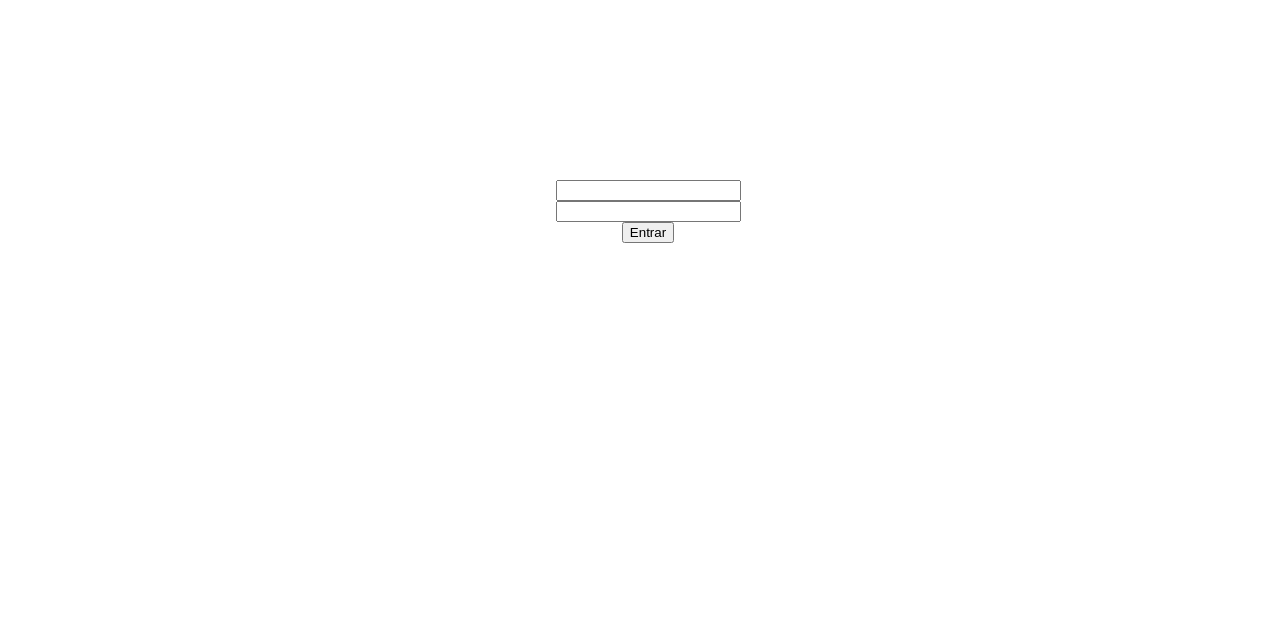
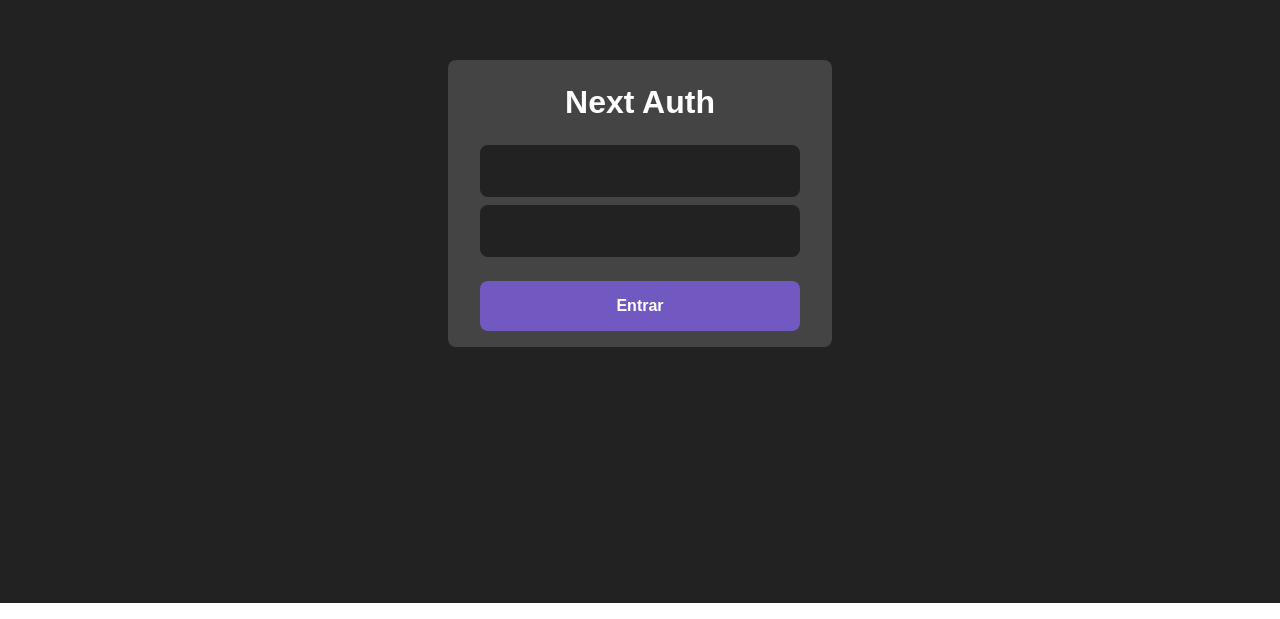
Before and after one commit to lucasiori/ignite_next-auth, a Next.js app: page / in a window 1280 px wide. Shown: the part 197-816 px from the top of the page. Built offline with nearby package versions, Linux system fonts and the light colour scheme.

Commit message:
feat: customize layout

```diff
--- a/pages/index.tsx
+++ b/pages/index.tsx
@@ -21,7 +21,10 @@ export default function Home() {
   }
 
   return (
-    <form className={styles.container} onSubmit={handleSubmit}>
+    <main className={styles.container}>
+      <form onSubmit={handleSubmit}>
+        <h1>Next Auth</h1>
+
         <input
           type="email"
           value={email}
@@ -36,6 +39,7 @@ export default function Home() {
 
         <button type="submit">Entrar</button>
       </form>
+    </main>
   )
 }
 
--- a/styles/Home.module.css
+++ b/styles/Home.module.css
@@ -2,7 +2,54 @@
   width: 100vw;
   height: 100vh;
   display: flex;
-  flex-direction: column;
   align-items: center;
   justify-content: center;
+  background-color: #222;
+  margin: -8px;
 }
+
+.container form {
+  min-width: 320px;
+  display: flex;
+  flex-direction: column;
+  align-items: stretch;
+  justify-content: center;
+  background-color: #444;
+  border-radius: 8px;
+  padding: 1rem 2rem;
+}
+
+.container h1 {
+  font-family: Arial, Helvetica, sans-serif;
+  color: #fff;
+  font-size: 2rem;
+  text-align: center;
+  margin: 0.5rem 0rem 1.5rem;
+}
+
+.container input {
+  height: 36px;
+  background-color: #222;
+  border: 0;
+  border-radius: 8px;
+  color: #fff;
+  font-size: 1rem;
+  padding: 0.5rem 1rem;
+  margin-bottom: 0.5rem;
+}
+
+.container button {
+  min-height: 36px;
+  display: flex;
+  align-items: center;
+  justify-content: center;
+  border: 0;
+  border-radius: 8px;
+  background-color: #7159c1;
+  color: #fff;
+  font-size: 1rem;
+  font-weight: bold;
+  padding: 1rem 1.5rem;
+  margin-top: 1rem;
+  cursor: pointer;
+}
```
Lines whose indentation alone changed are shown as unchanged.
